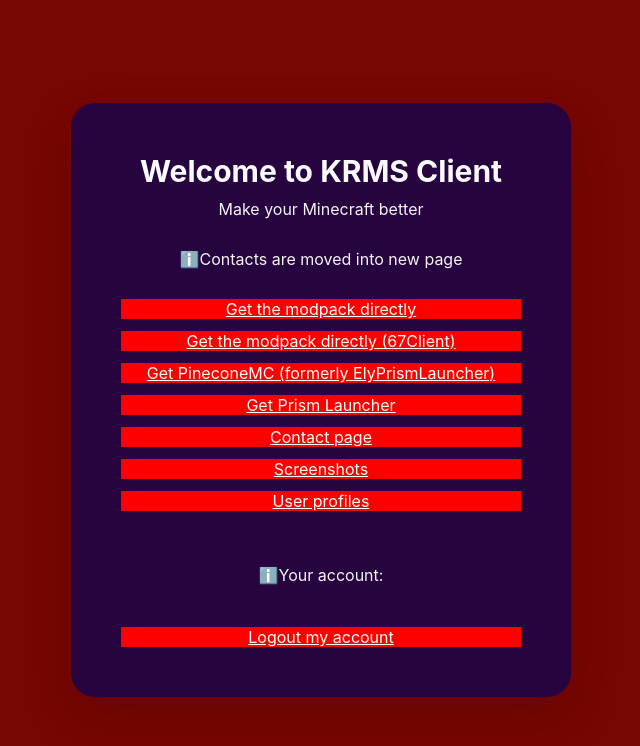
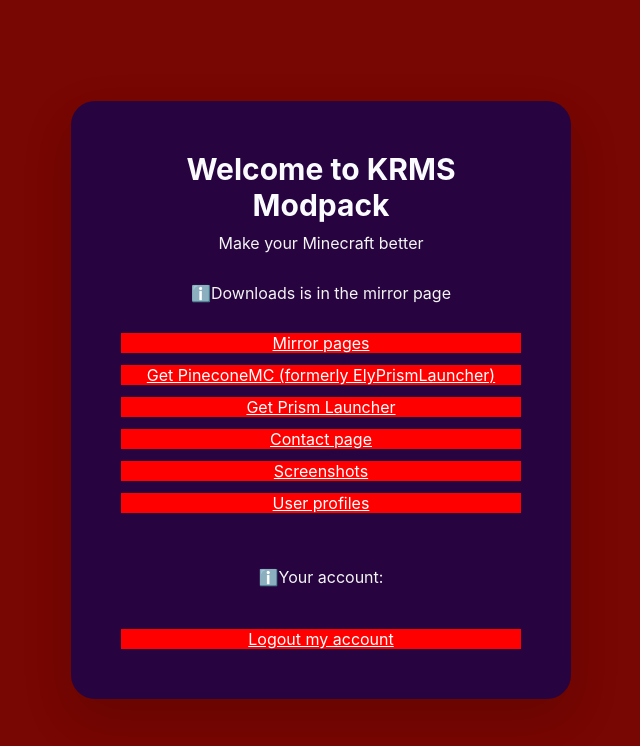
Before and after one commit to krmsclient/krmsclient.github.io, a plain HTML site: page main.html in a window 1280 px wide. Shown: the whole page, without its empty margins (319-959 px from the left). Drawn offline with Linux system fonts and the light colour scheme.

Commit message:
Update main.html

```diff
--- a/main.html
+++ b/main.html
@@ -4,7 +4,7 @@
   <meta charset="UTF-8">
   <link rel="icon" href="icon.png" type="image/png">
   <meta name="viewport" content="width=device-width, initial-scale=1.0">
-  <title>KRMS Client</title>
+  <title>KRMS Modpack</title>
 
   <style>
     * {
@@ -114,17 +114,13 @@
 
 <body>
   <div class="card">
-    <h1>Welcome to KRMS Client</h1>
+    <h1>Welcome to KRMS Modpack</h1>
     <p>Make your Minecraft better</p>
-    <p>ℹ️Contacts are moved into new page</p>
+    <p>ℹ️Downloads is in the mirror page</p>
 
 <div class="buttons">
-  <a class="button primary" href="https://github.com/krmsclient/krmsclient.github.io/releases/download/Release/KRMSClient.zip">
-    Get the modpack directly
-  </a>
-
-  <a class="button primary" href="https://github.com/krmsclient/krmsclient.github.io/releases/download/Release/KRMSClient67.zip">
-    Get the modpack directly (67Client)
+  <a class="button primary" href="https://krmsclient.github.io/mirrordownloads.html">
+    Mirror pages
   </a>
 
   <a class="button secondary" href="https://github.com/ElyPrismLauncher/Launcher/releases/download/11.1.1/PineconeMC-Windows-MinGW-w64-Setup-11.1.1.exe">
```
